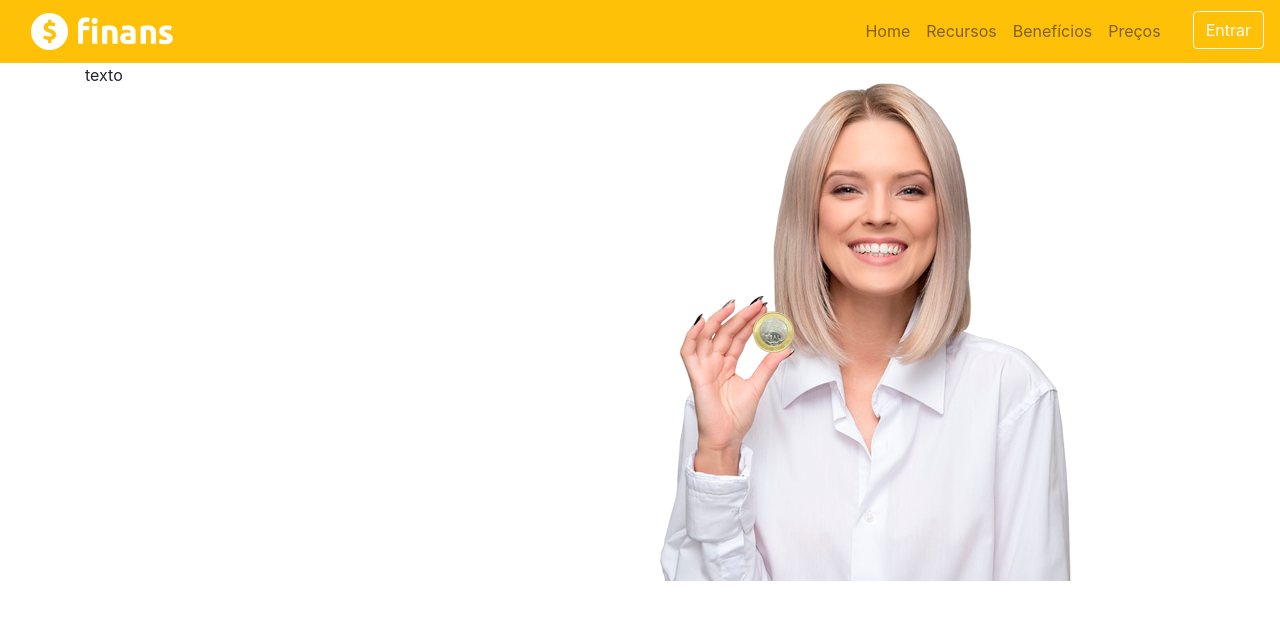
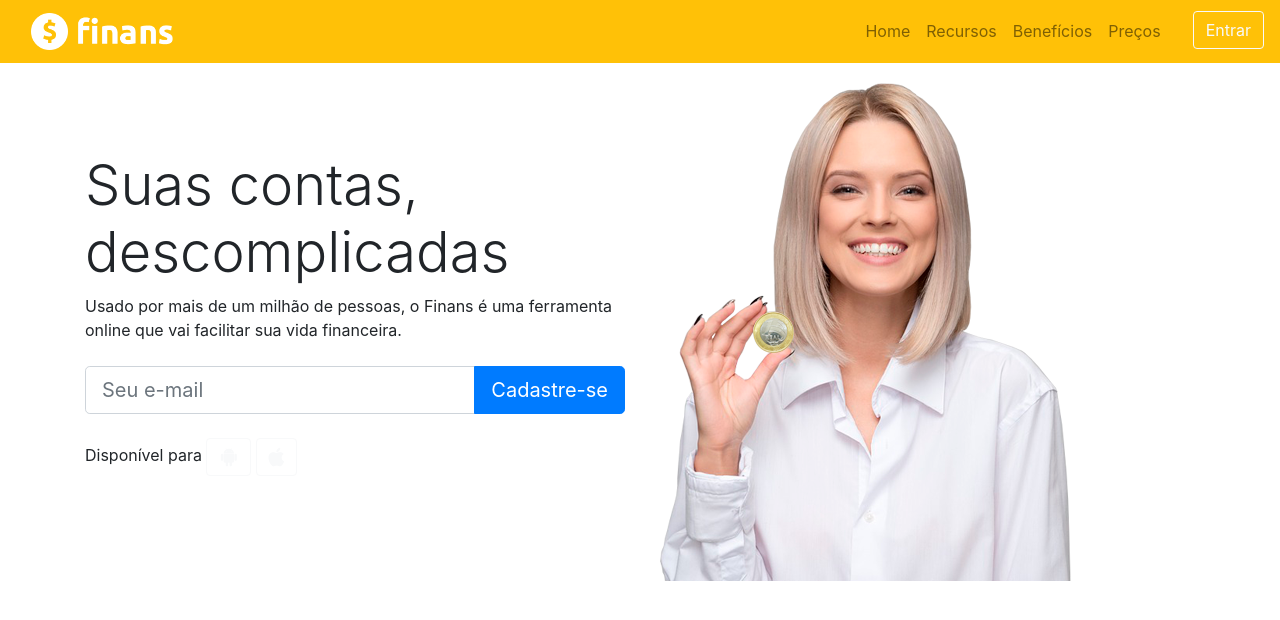
Before and after one commit to mmdes/finans, a plain HTML site: page index.html in a window 1280 px wide. Drawn offline with nearby package versions, Linux system fonts and the light colour scheme.

Commit message:
Update index.html

```diff
--- a/index.html
+++ b/index.html
@@ -56,10 +56,33 @@
       <section id="home"><!-- Início da seção home -->
         <div class="container">
           <div class="row">
-            <div class="col-md-6">
-              texto
-            </div>
-            <div class="col-md-6">
+            <div class="col-md-6 d-flex"><!-- Textos da seção -->
+              <div class="align-self-center">
+                <h1 class="display-4"> Suas contas, descomplicadas </h1>
+                <p>Usado por mais de um milhão de pessoas, o Finans é uma ferramenta online que vai facilitar sua vida financeira.
+                </p>
+                <form class="mt-4 mb-4">
+                  <div class="input-group input-group-lg">
+                    <input type="text" placeholder="Seu e-mail" class="form-control">
+                    <div class="input-group-append">
+                      <button type="button" class="btn btn-primary">Cadastre-se</button>
+                    </div>
+                  </div>
+                </form>
+
+                <p> Disponível para
+                  <a href="" class="btn btn-outline-light">
+                    <i class="fab fa-android fa-lg"></i>
+                  </a>
+                  <a href="" class="btn btn-outline-light">
+                    <i class="fab fa-apple fa-lg"></i>
+                  </a>
+
+
+              </div>
+
+            </div><!-- Fim textos da seção -->
+            <div class="col-md-6 d-none d-md-block"> <!-- bloco será exibido quando tamanho de tela for md (médio) -->
               <img src="img/capa-mulher.png">
             </div>
           </div>
```
